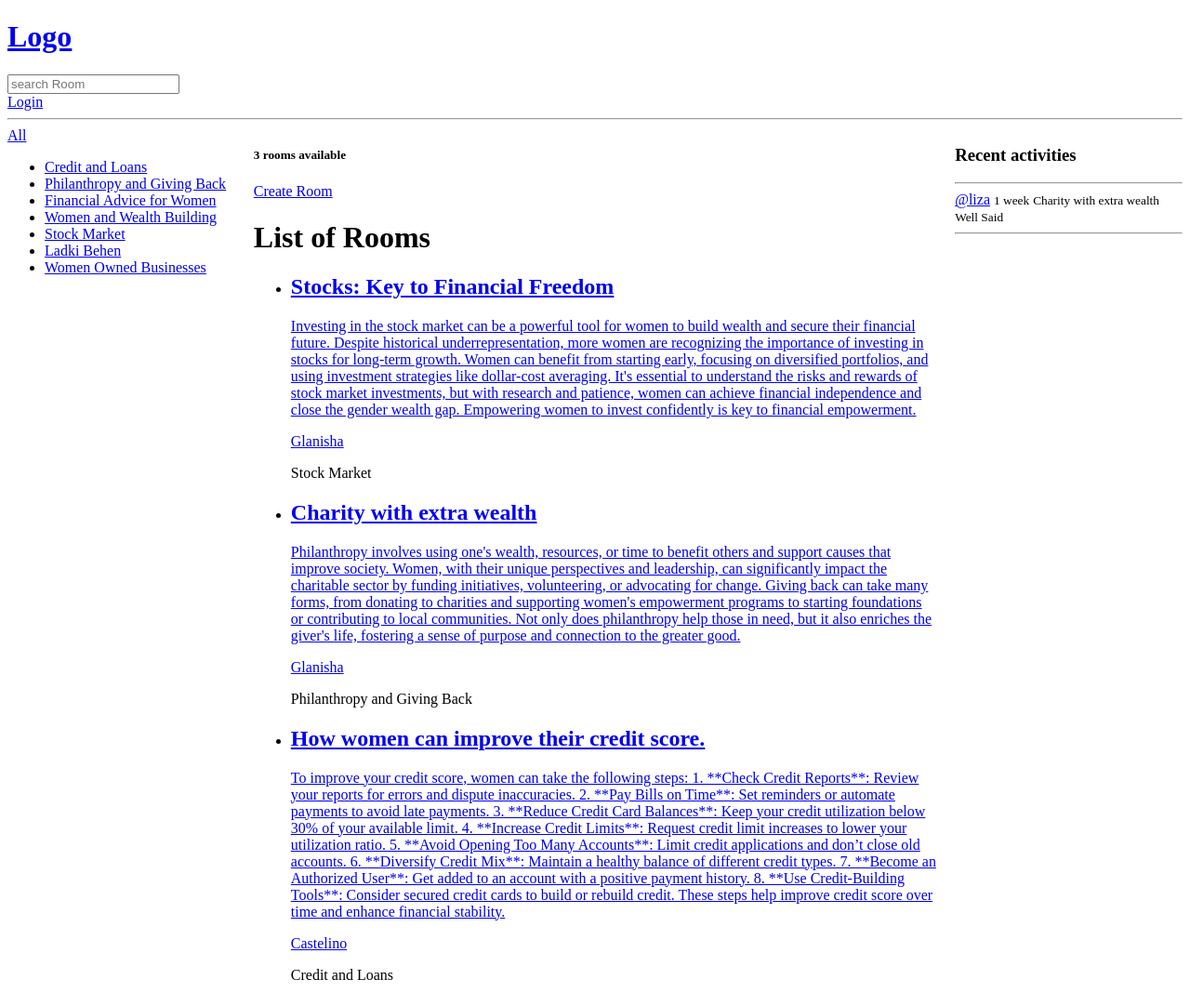
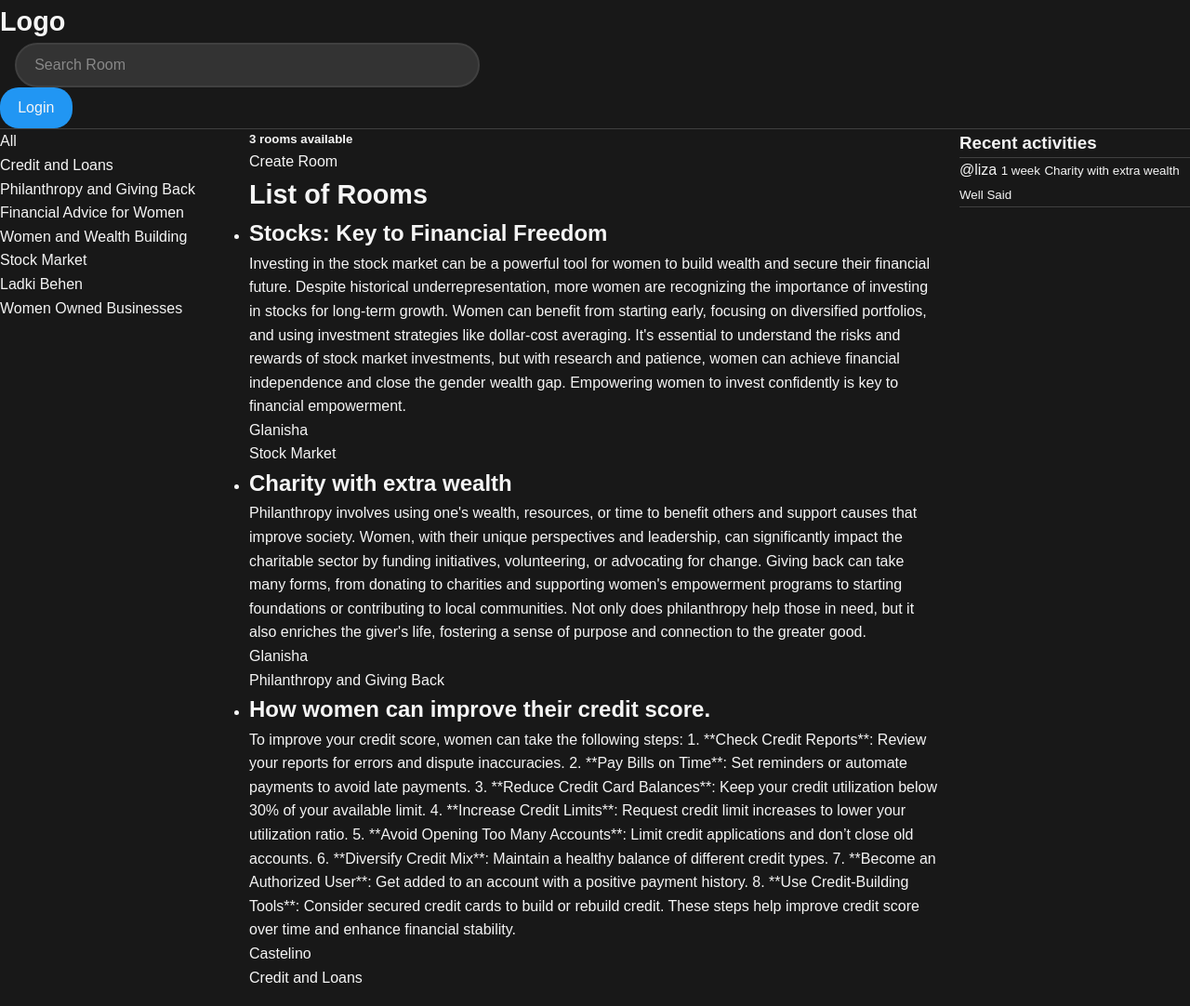
Before and after one commit to Glanisha/Chatroom, a Django app: page / in a window 1280 px wide. Shown: the whole page at 93% size. After the commit the page ends 1057 px from the top, so only its background shows below. Run offline with Django 5.2, Linux system fonts and the light colour scheme; data comes from the database, SQL or seed files in the repository; both versions use the stored data as it was after the commit.

Commit message:
Functionality done with basic style

```diff
--- /dev/null
+++ b/base/templates/base/navbar.html
@@ -0,0 +1,6 @@
+<a href="/">
+    <h1>Logo</h1>
+</a>
+
+
+<hr>
--- /dev/null
+++ b/static/styles/main.css
@@ -0,0 +1,133 @@
+/* General Reset */
+* {
+    margin: 0;
+    padding: 0;
+    box-sizing: border-box;
+}
+
+body {
+    font-family: Arial, sans-serif;
+    background-color: #181818;
+    color: #f5f5f5;
+    line-height: 1.6;
+}
+
+/* Navigation container */
+nav {
+    background-color: #242424;
+    padding: 1rem 2rem;
+    box-shadow: 0 2px 4px rgba(0, 0, 0, 0.3);
+    display: flex;
+    align-items: center;
+    justify-content: space-between;
+    flex-wrap: wrap;
+    gap: 1rem;
+}
+
+/* Logo styles */
+h1 {
+    font-size: 1.8rem;
+    font-weight: 700;
+    color: #f5f5f5;
+    text-decoration: none;
+}
+
+a {
+    text-decoration: none;
+    color: inherit;
+    transition: color 0.3s ease;
+}
+
+a:hover {
+    color: #2196f3;  /* Bright blue for hover state */
+}
+
+/* Search form */
+form {
+    flex: 1;
+    max-width: 500px;
+    margin: 0 1rem;
+}
+
+input[type="text"] {
+    width: 100%;
+    padding: 0.8rem 1.2rem;
+    border: 2px solid #404040;
+    border-radius: 25px;
+    font-size: 1rem;
+    background-color: #333333;
+    color: #f5f5f5;
+    transition: all 0.3s ease;
+}
+
+input[type="text"]:focus {
+    outline: none;
+    border-color: #2196f3;
+    box-shadow: 0 0 0 3px rgba(33, 150, 243, 0.1);
+}
+
+input[type="text"]::placeholder {
+    color: #888888;
+}
+
+/* Auth links */
+.auth-links {
+    display: flex;
+    gap: 1rem;
+    align-items: center;
+}
+
+.auth-links a {
+    padding: 0.6rem 1.2rem;
+    border-radius: 20px;
+    font-weight: 500;
+    background-color: #2196f3;
+    color: #f5f5f5;
+    transition: all 0.3s ease;
+}
+
+.auth-links a:hover {
+    background-color: #1976d2;
+    transform: translateY(-1px);
+    box-shadow: 0 2px 4px rgba(0, 0, 0, 0.2);
+}
+
+/* Horizontal line */
+hr {
+    border: none;
+    height: 1px;
+    background-color: #404040;
+    margin: 0;
+}
+
+/* Responsive design */
+@media (max-width: 768px) {
+    nav {
+        padding: 1rem;
+    }
+
+    form {
+        order: 3;
+        max-width: 100%;
+        margin: 0;
+    }
+
+    .auth-links {
+        order: 2;
+    }
+}
+
+@media (max-width: 480px) {
+    nav {
+        flex-direction: column;
+        align-items: stretch;
+    }
+
+    h1 {
+        text-align: center;
+    }
+
+    .auth-links {
+        justify-content: center;
+    }
+}
--- a/templates/main.html
+++ b/templates/main.html
@@ -1,9 +1,16 @@
+{% load static %}
+
 <!DOCTYPE html>
 <html lang="en">
   <head>
     <meta charset="UTF-8" />
     <meta name="viewport" content="width=device-width, initial-scale=1.0" />
     <title>Document</title>
+    <link rel="stylesheet" href="{% static 'styles/main.css' %}">
+
+    {% block extra_css %}
+
+    {% endblock %}
   </head>
   <body>
     {% include 'navbar.html'%} {% if messages %}
--- a/templates/navbar.html
+++ b/templates/navbar.html
@@ -1,17 +1,20 @@
+{% load static %}
 <a href="/">
     <h1>Logo</h1>
 </a>
 
-<form action="{%url 'base:home'%}" method='GET'>
-    <input type="text" name="q" placeholder="search Room ">
+<form action="{% url 'base:home' %}" method="GET">
+    <input type="text" name="q" placeholder="Search Room">
 </form>
 
 {% if user.is_authenticated %}
-    <a href="{% url 'base:logoutpage' %}">Logout</a>
+    <div class="auth-links">
+        <a href="{% url 'base:logoutpage' %}">Logout</a>
+    </div>
 {% else %}
-    <a href="{% url 'base:loginpage' %}">Login</a>
+    <div class="auth-links">
+        <a href="{% url 'base:loginpage' %}">Login</a>
+    </div>
 {% endif %}
 
-
-
 <hr>
```
Also changed, not shown: base/templates/base/main.html (added, +14 -0 lines), chat/settings.py (+7 -0 lines), templates/home.html (added, +20 -0 lines), db.sqlite3.
